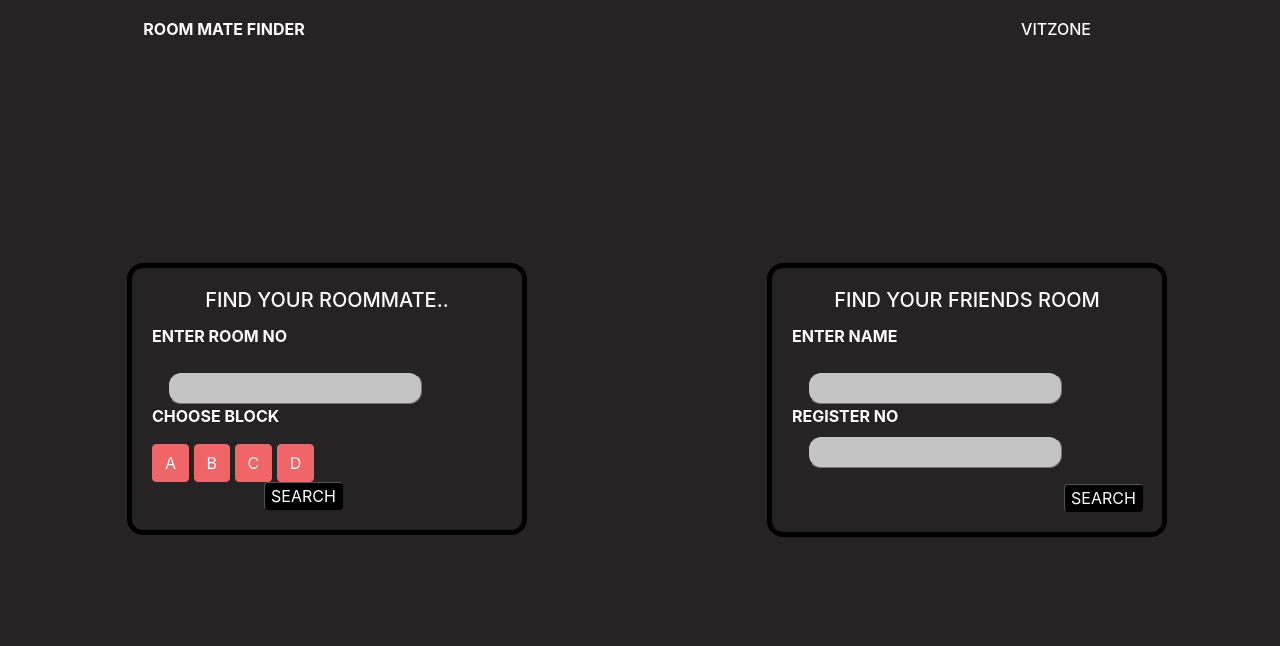
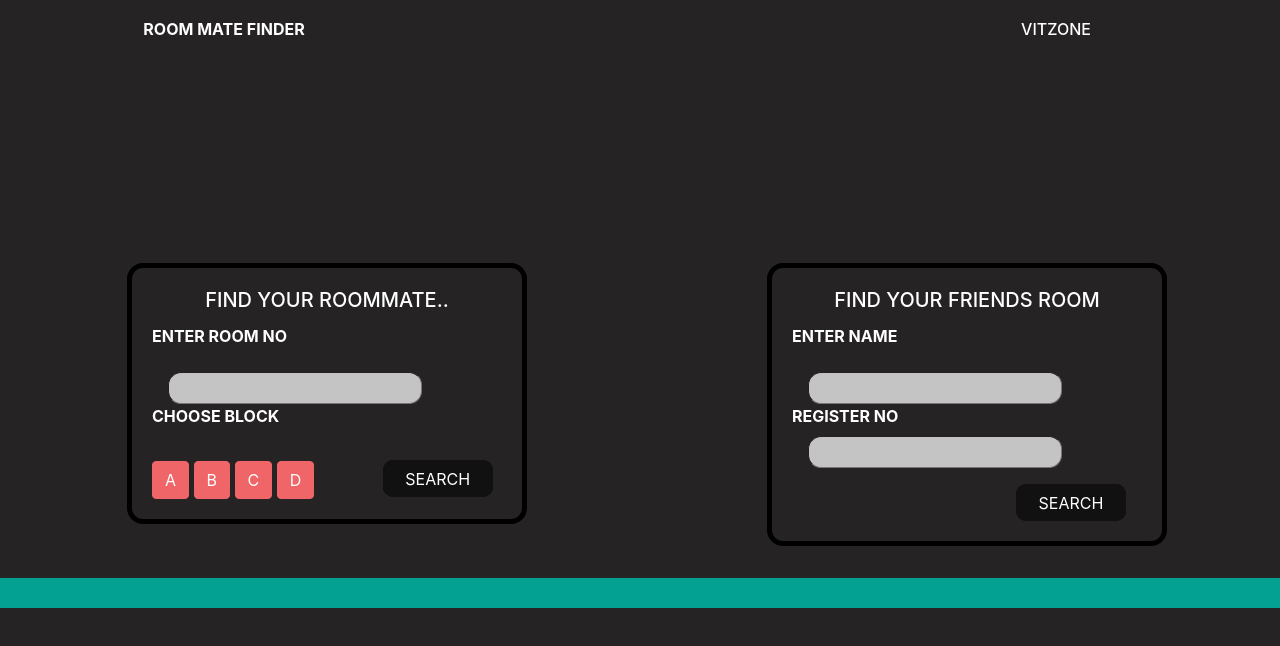
Before and after one commit to pmcode9992/VITZONE_web, a plain HTML site: page index.html in a window 1280 px wide. Drawn offline with nearby package versions, Linux system fonts and the light colour scheme.

Commit message:
added Decorations

```diff
--- a/CSS.css
+++ b/CSS.css
@@ -80,3 +80,75 @@ a.header-titles:hover{
     border-color: #EF6568;
     color: white;
 }
+#decor-line{
+    height: 30px;
+    width: 100%;
+    background-color:#03A191;
+    margin-top: 2rem;
+}
+
+#search{
+    margin-left: 4rem;
+}
+
+.glow-on-hover {
+    width: 110px;
+    height: 37px;
+    border: none;
+    outline: none;
+    color: #fff;
+    background: #111;
+    cursor: pointer;
+    position: relative;
+    z-index: 0;
+    border-radius: 10px;
+    margin-left: 14rem;
+    margin-top: 1rem;
+}
+
+.glow-on-hover:before {
+    content: '';
+    background: linear-gradient(45deg, #ff0000, #ff7300, #fffb00, #48ff00, #00ffd5, #002bff, #7a00ff, #ff00c8, #ff0000);
+    position: absolute;
+    top: -2px;
+    left:-2px;
+    background-size: 400%;
+    z-index: -1;
+    filter: blur(5px);
+    width: calc(100% + 4px);
+    height: calc(100% + 4px);
+    animation: glowing 20s linear infinite;
+    opacity: 0;
+    transition: opacity .3s ease-in-out;
+    border-radius: 10px;
+}
+
+.glow-on-hover:active {
+    color: #000
+}
+
+.glow-on-hover:active:after {
+    background: transparent;
+}
+
+.glow-on-hover:hover:before {
+    opacity: 1;
+}
+
+.glow-on-hover:after {
+    z-index: -1;
+    content: '';
+    position: absolute;
+    width: 100%;
+    height: 100%;
+    background: #111;
+    left: 0;
+    top: 0;
+    border-radius: 10px;
+}
+
+@keyframes glowing {
+    0% { background-position: 0 0; }
+    50% { background-position: 400% 0; }
+    100% { background-position: 0 0; }
+}
--- a/index.html
+++ b/index.html
@@ -34,7 +34,7 @@
                       <a href="#" class="btn" id="ChooseBlock-bt-B">B</a>
                       <a href="#" class="btn" id="ChooseBlock-bt-C">C</a>
                       <a href="#" class="btn" id="ChooseBlock-bt-D">D</a>
-                      <button style=" background-color: black; border-color: black; color: white; border-width: thin; border-radius: 4px; margin-left: 7rem;">SEARCH</button>
+                      <button class="glow-on-hover" id="search">SEARCH</button>
                     </div>
                 </div>
             </div>
@@ -48,13 +48,16 @@
                         <label class="bold" for="">REGISTER NO</label>
                         <input type="text" name="" id="mainpg-regno-input"><br>
                         <div class="btn-holder">
-                            <button class="align-self-end" style=" background-color: black; border-color: black; color: white; border-width: thin; border-radius: 4px; margin-left: 17rem; margin-top: 1rem;">SEARCH</button>
+                            <button class="glow-on-hover">SEARCH</button>
                         </div>
                     </div>
                 </div>
+            </div>
+            <div id="decor-line">
 
             </div>
         </div>
+
     </section>
 
     <link rel="stylesheet" href="https://cdn.jsdelivr.net/npm/bootstrap@4.4.1/dist/css/bootstrap.min.css" integrity="sha384-Vkoo8x4CGsO3+Hhxv8T/Q5PaXtkKtu6ug5TOeNV6gBiFeWPGFN9MuhOf23Q9Ifjh" crossorigin="anonymous">
```
